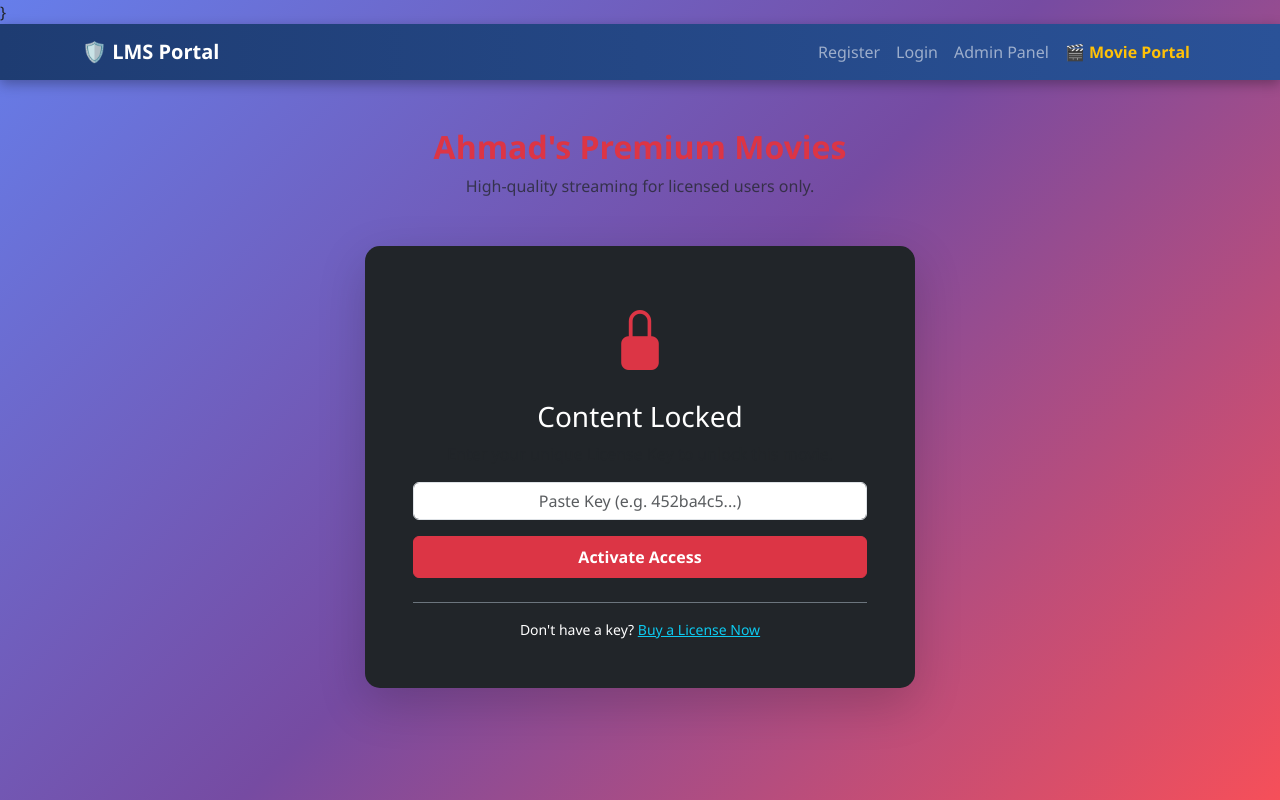
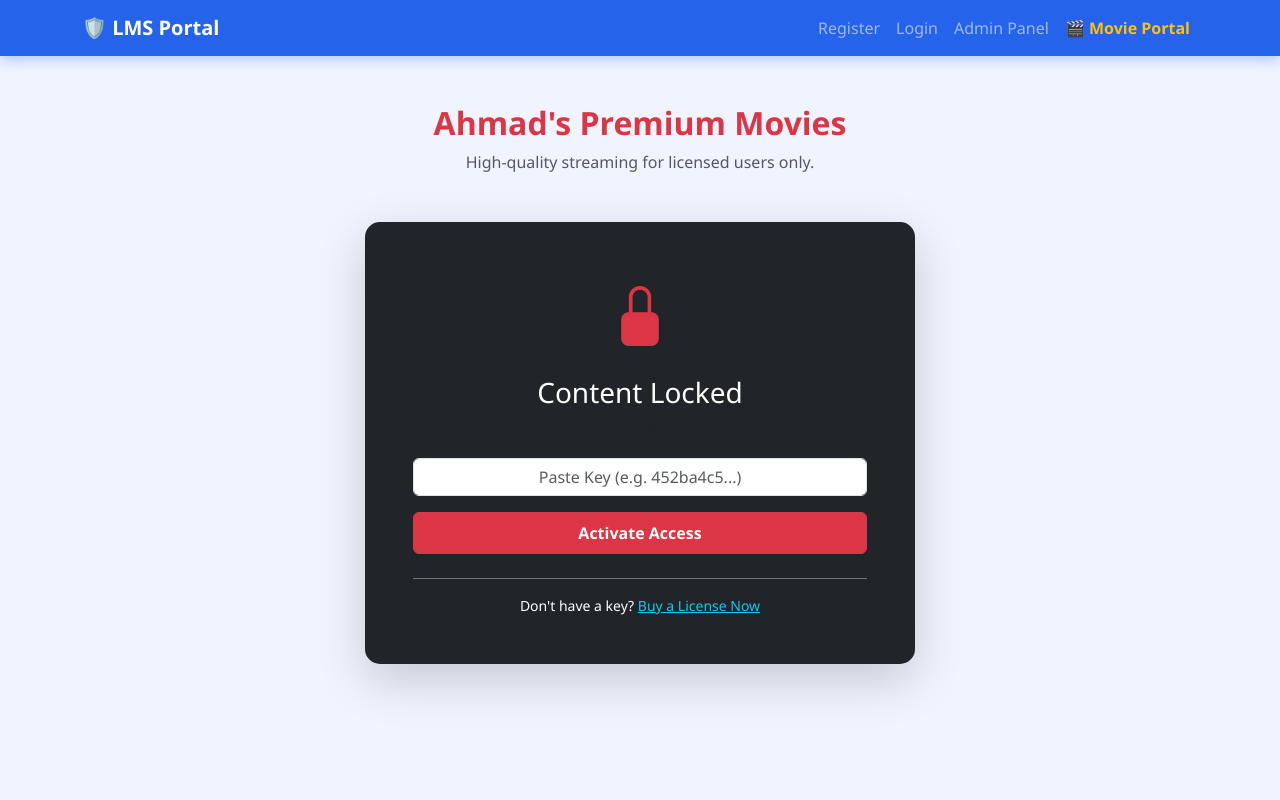
Before and after one commit to ch-Ahmad-zx/lms-project, a Flask app: page /watch_movies in a window 1280 px wide. Run offline with Flask 3, Linux system fonts and the light colour scheme; some libraries are stand-ins or nearby versions.

Commit message:
professional theme

```diff
--- a/templates/admin.html
+++ b/templates/admin.html
@@ -5,15 +5,15 @@
     <title>Admin Dashboard</title>
 <style>
     body {
-            background: linear-gradient(135deg, #667eea 0%, #764ba2 50%, #f64f59 100%);
+        background: #f0f4ff;
         min-height: 100vh;
         font-family: 'Segoe UI', Tahoma, Geneva, Verdana, sans-serif;
     }
     .card {
         border: none;
         border-radius: 15px;
-            box-shadow: 0 15px 40px rgba(0,0,0,0.2);
-            background: rgba(255, 255, 255, 0.95);
+        box-shadow: 0 10px 30px rgba(0,0,0,0.1);
+        background: #ffffff;
     }
 </style>
 </head>
--- a/templates/base.html
+++ b/templates/base.html
@@ -7,34 +7,31 @@
     <title>LMS Portal</title>
     <style>
     body {
-        background: linear-gradient(135deg, #667eea 0%, #764ba2 50%, #f64f59 100%);
+        background: #f0f4ff;
         min-height: 100vh;
         font-family: 'Segoe UI', Tahoma, Geneva, Verdana, sans-serif;
     }
     .navbar {
-        background: linear-gradient(90deg, #1e3c72 0%, #2a5298 100%);
-        box-shadow: 0 4px 12px rgba(0,0,0,0.3);
+        background: #2563eb;
+        box-shadow: 0 4px 12px rgba(37,99,235,0.3);
     }
     .card {
         border: none;
         border-radius: 15px;
-        box-shadow: 0 15px 40px rgba(0,0,0,0.2);
-        background: rgba(255, 255, 255, 0.95);
-        backdrop-filter: blur(10px);
+        box-shadow: 0 10px 30px rgba(0,0,0,0.1);
+        background: #ffffff;
     }
     .btn-primary {
-        background: linear-gradient(90deg, #667eea, #764ba2);
+        background: #2563eb;
         border: none;
         padding: 10px 20px;
         border-radius: 8px;
     }
     .btn-primary:hover {
-        background: linear-gradient(90deg, #764ba2, #667eea);
+        background: #1d4ed8;
         transform: scale(1.02);
     }
 </style>
-        }
-    </style>
     <link rel="stylesheet" href="https://cdn.jsdelivr.net/npm/bootstrap-icons@1.11.0/font/bootstrap-icons.css">
 </head>
 <body>
```
Lines whose indentation alone changed are shown as unchanged.
